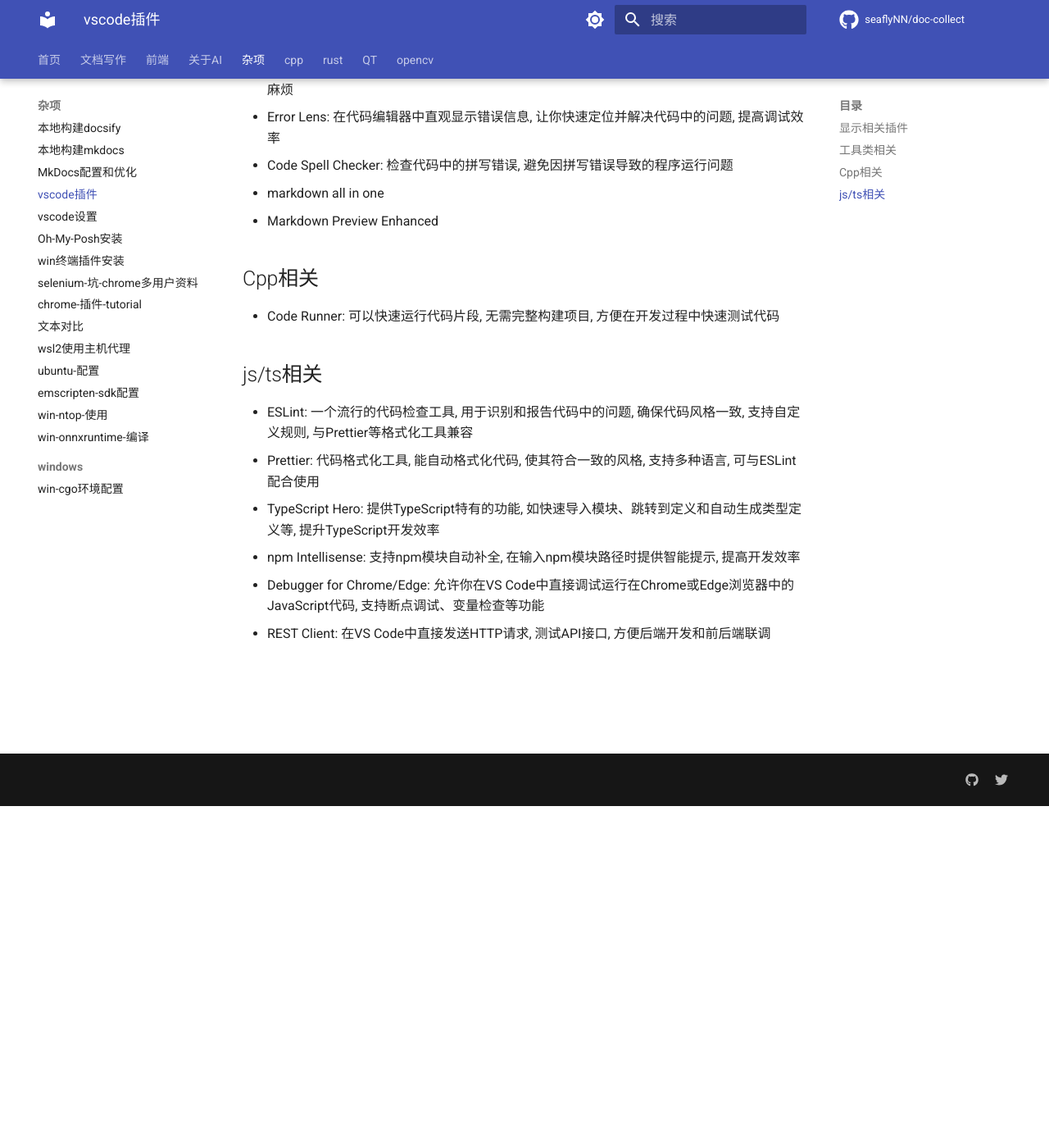
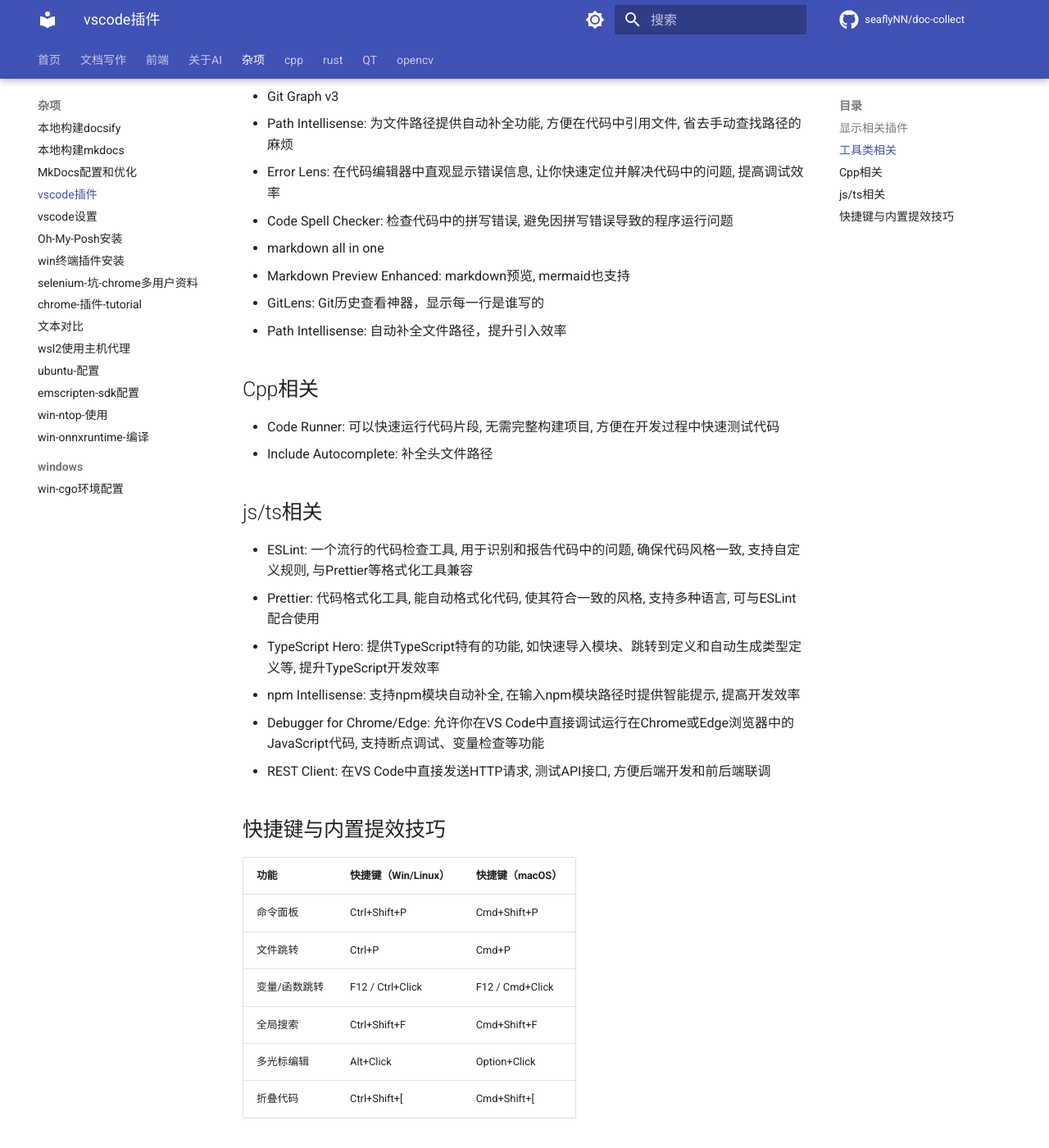
Before and after one commit to seaflyNN/doc-collect, an MkDocs documentation site: the page built from docs/杂项/vscode-插件.md, in a window 1280 px wide and 1400 px high, scrolled down 417 px. Shown: the whole window at 82% size. Built offline with MkDocs 1.6.1 and Material for MkDocs 9.7.7, drawn with Linux system fonts in a browser that asks for light colours; comment, search, counter and statistics services are not loaded; some of the changed text lies outside the part shown.

Commit message:
更新VS Code文档，新增插件推荐、快捷键与内置提效技巧，提升开发者使用体验和效率。

```diff
--- a/docs/杂项/vscode-插件.md
+++ b/docs/杂项/vscode-插件.md
@@ -3,6 +3,8 @@
 ## 显示相关插件
 + Indent-Rainbow: 为每个缩进级别添加不同颜色, 使代码结构更清晰可见, 尤其适合多层嵌套代码
 + Dracula Official: 高对比度主题
++ Guides: 显示虚线缩进指示线，结合括号显示结构更直观
++ indent-rainbow: 缩进区域显示颜色带，层次结构一目了然
 
 ## 工具类相关
 + Git Graph v3
@@ -10,10 +12,14 @@
 + Error Lens: 在代码编辑器中直观显示错误信息, 让你快速定位并解决代码中的问题, 提高调试效率
 + Code Spell Checker: 检查代码中的拼写错误, 避免因拼写错误导致的程序运行问题
 + markdown all in one
-+ Markdown Preview Enhanced
++ Markdown Preview Enhanced: markdown预览, mermaid也支持
++ GitLens: Git历史查看神器，显示每一行是谁写的
++ Path Intellisense: 自动补全文件路径，提升引入效率
 
 ## Cpp相关
 + Code Runner: 可以快速运行代码片段, 无需完整构建项目, 方便在开发过程中快速测试代码
++ Include Autocomplete: 补全头文件路径
+
 
 ## js/ts相关
 + ESLint: 一个流行的代码检查工具, 用于识别和报告代码中的问题, 确保代码风格一致, 支持自定义规则, 与Prettier等格式化工具兼容
@@ -22,3 +28,14 @@
 + npm Intellisense: 支持npm模块自动补全, 在输入npm模块路径时提供智能提示, 提高开发效率
 + Debugger for Chrome/Edge: 允许你在VS Code中直接调试运行在Chrome或Edge浏览器中的JavaScript代码, 支持断点调试、变量检查等功能
 + REST Client: 在VS Code中直接发送HTTP请求, 测试API接口, 方便后端开发和前后端联调
+
+## 快捷键与内置提效技巧
+
+| 功能          | 快捷键（Win/Linux） | 快捷键（macOS） |
+| ------------- | ------------------- | --------------- |
+| 命令面板      | Ctrl+Shift+P        | Cmd+Shift+P     |
+| 文件跳转      | Ctrl+P              | Cmd+P           |
+| 变量/函数跳转 | F12 / Ctrl+Click    | F12 / Cmd+Click |
+| 全局搜索      | Ctrl+Shift+F        | Cmd+Shift+F     |
+| 多光标编辑    | Alt+Click           | Option+Click    |
+| 折叠代码      | Ctrl+Shift+[        | Cmd+Shift+[     |
```
Also changed, not shown: docs/杂项/vscode-设置.md (+6 -0 lines).
